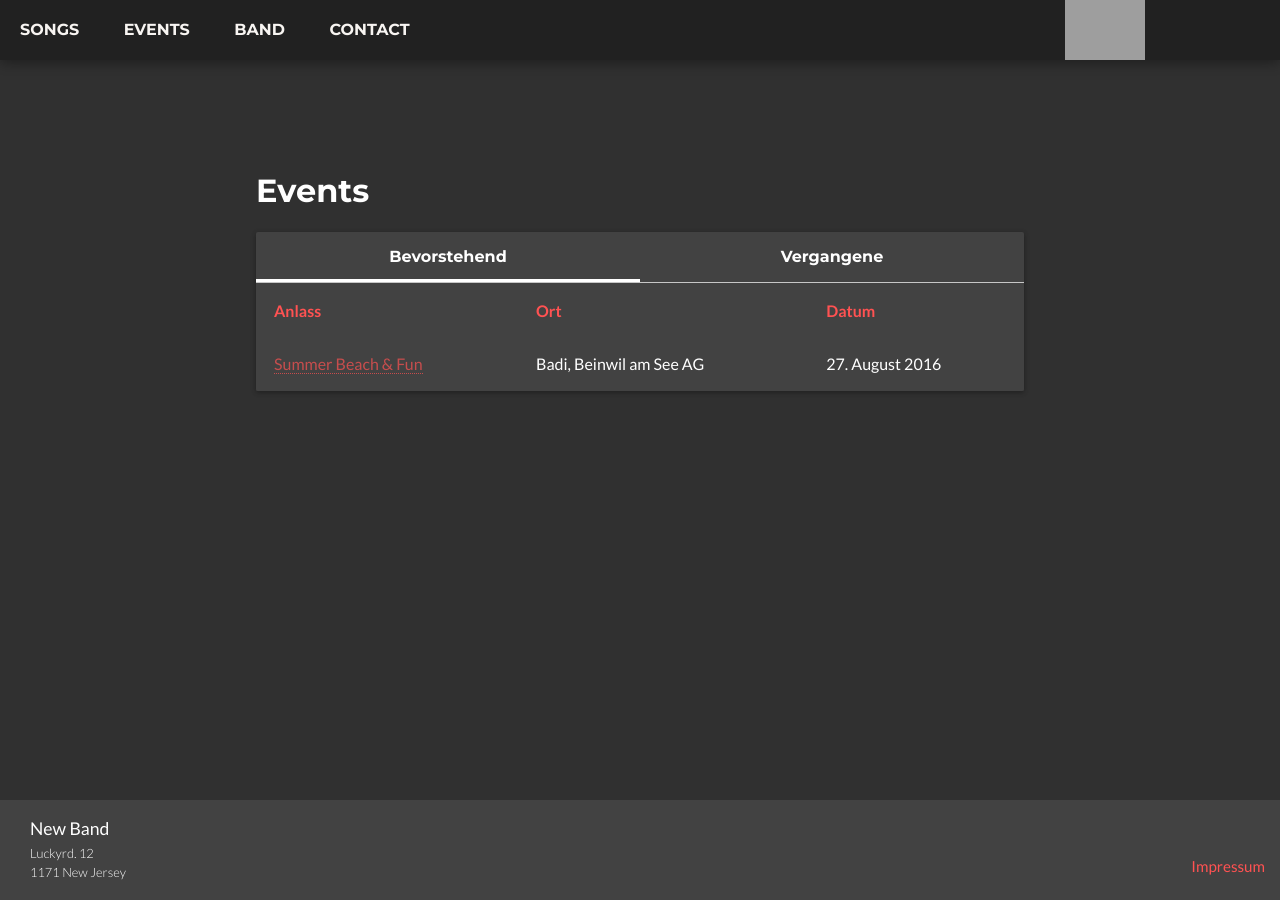
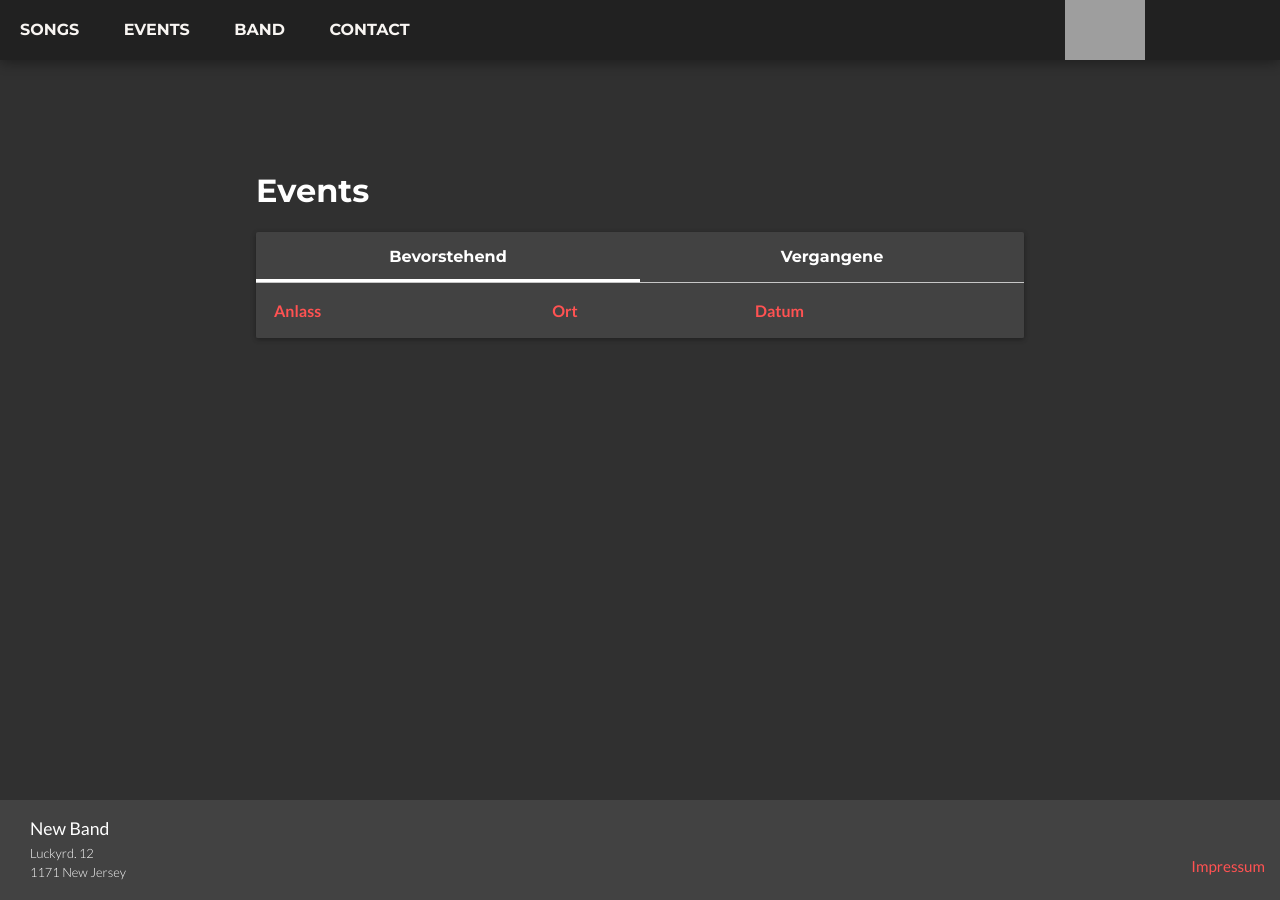
Before and after one commit to timonforrer/band, a Jekyll site: the page built from index.md, in a window 1280 px wide and 900 px high, scrolled down 1550 px. Built offline with Jekyll 4.4.1, drawn with Linux system fonts in a browser that asks for light colours; grey boxes are pictures that could not be loaded.

Commit message:
Added siteleaf-ready 'events' section

```diff
--- a/_layouts/index.html
+++ b/_layouts/index.html
@@ -54,11 +54,15 @@
                         <th>Ort</th>
                         <th>Datum</th>
                     </tr>
+                    {% assign events = site.events | where:"state","upcoming" %}
+                    {% if events == "" %}<p>no events upcoming</p>{% endif %}
+                    {% for event in events %}
                     <tr>
-                                <td data-th="Anlass"><a href="http://www.ref-beinwil.ch/veranstaltung/2694" target="_blank">Summer Beach &amp; Fun</a></td>
-                                <td data-th="Ort">Badi, Beinwil am See AG</td>
-                                <td data-th="Datum">27. August 2016</td>
+                        <td data-th="Anlass"><a href="{{event.link}}" target="_blank">{{ event.title }}</a></td>
+                        <td data-th="Ort">{{ event.location }}</td>
+                        <td data-th="Datum">{{  }}</td>
                     </tr>
+                    {% endfor %}
                 </table>
             </div>
             <div id="tab-2" class="tab-content1">
@@ -68,35 +72,19 @@
                         <th>Ort</th>
                         <th>Datum</th>
                     </tr>
+                    {% assign events = site.events | where:"state","former" %}
+                    {% for event in events %}
                     <tr>
-                                <td data-th="Anlass">Salzhaus, Brugg AG</td>
-                                <td data-th="Ort">72h Benefizkonzert</td>
-                                <td data-th="Datum">12. September 2015</td>
+                        <td data-th="Anlass"><a href="{{event.link}}" target="_blank">{{event.title}}</a></td>
+                        <td data-th="Ort">{{event.location}}</td>
+                        <td data-th="Datum">{{event.gig_date | date: "%d. %B %Y" | replace:"January","Januar" | replace:"Februar","February" | replace:"March","März" | replace:"May","Mai" | replace:"June","Juni" | replace:"July","Juli" | replace:"October","Oktober" | replace:"December","Dezember" }}</td>
                     </tr>
-                            <tr>
-                                <td data-th="Anlass">40 Jahre Musikschule</td>
-                                <td data-th="Ort">Saalbau, Reinach AG</td>
-                                <td data-th="Datum">28. März 2015</td>
-                            </tr>
-                            <tr>
-                                <td data-th="Anlass">Vorgruppe Weekend Warrior</td>
-                                <td data-th="Ort">Löwen, Pfäffikon LU</td>
-                                <td data-th="Datum">29. November 2015</td>
-                            </tr>
-                            <tr>
-                                <td data-th="Anlass">Metal Meltdown II</td>
-                                <td data-th="Ort">Picadilly, Brugg AG</td>
-                                <td data-th="Datum">10. Oktober 2015</td>
-                            </tr>
-                            <tr>
-                                <td data-th="Anlass">RJAW</td>
-                                <td data-th="Ort">KK3, Menziken AG</td>
-                                <td data-th="Datum">17. Oktober 2015</td>
-                            </tr>
+                    {% endfor %}
                 </table>
             </div>
         </div>
     </div>
+
     <!-- Page Three (Band)
             <div id="page_three" class="main-area section">
                 <h1>Band</h1>
```
Also changed, not shown: 7 other files. Lines whose indentation alone changed are shown as unchanged.
